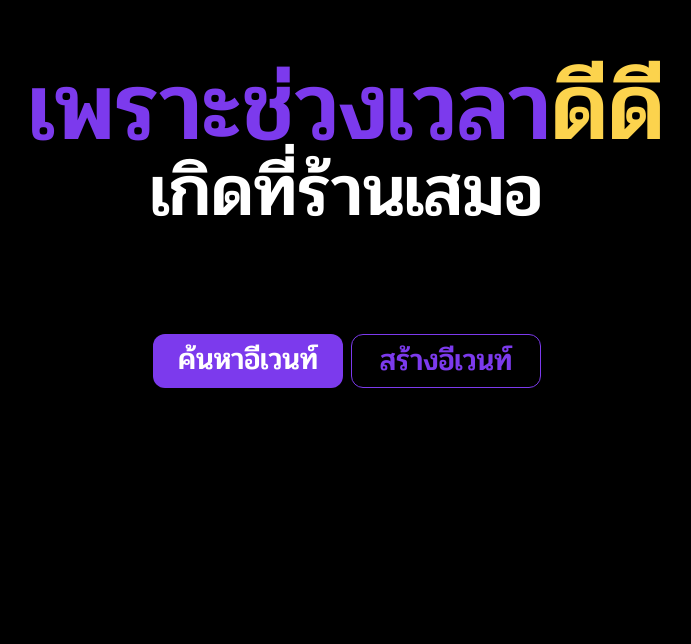
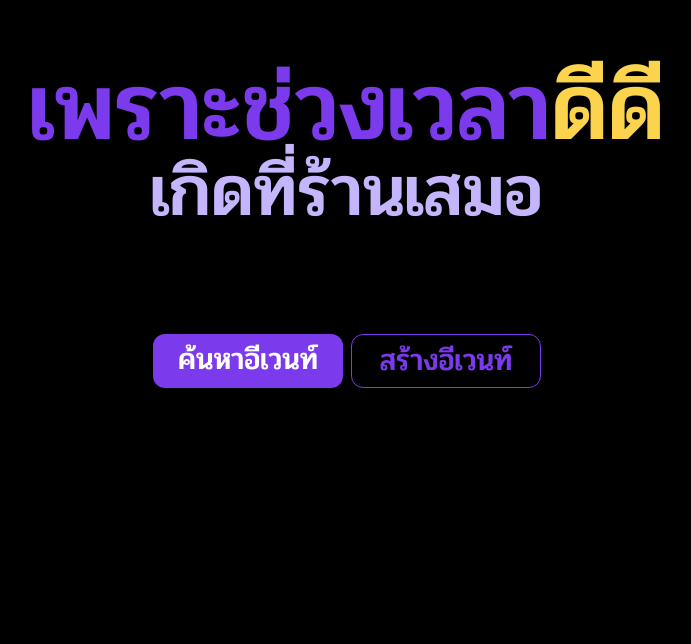
Before and after one commit to WebmasterCamp/ywc18-workshop-j, a Next.js app: page / in a window 1280 px wide. Shown: the part 156-800 px from the top of the page, without its empty margins (293-984 px from the left). Built offline with nearby package versions, Linux system fonts and the light colour scheme.

Commit message:
feat(landing): change color

```diff
--- a/core/components/Layouts/Main.tsx
+++ b/core/components/Layouts/Main.tsx
@@ -43,7 +43,7 @@ export const MainLayout = (props: MainLayoutProps) => {
             <p className="text-purple-600 text-8xl">
               เพราะช่วงเวลา<span className="text-yellow-300">ดีดี</span>
             </p>
-            <p className="text-white text-7xl">เกิดที่ร้านเสมอ</p>
+            <p className="text-purple-300 text-7xl">เกิดที่ร้านเสมอ</p>
             <div className="mt-[106px] flex space-x-2">
               <div
                 onClick={() => scrollToBottom()}
```
